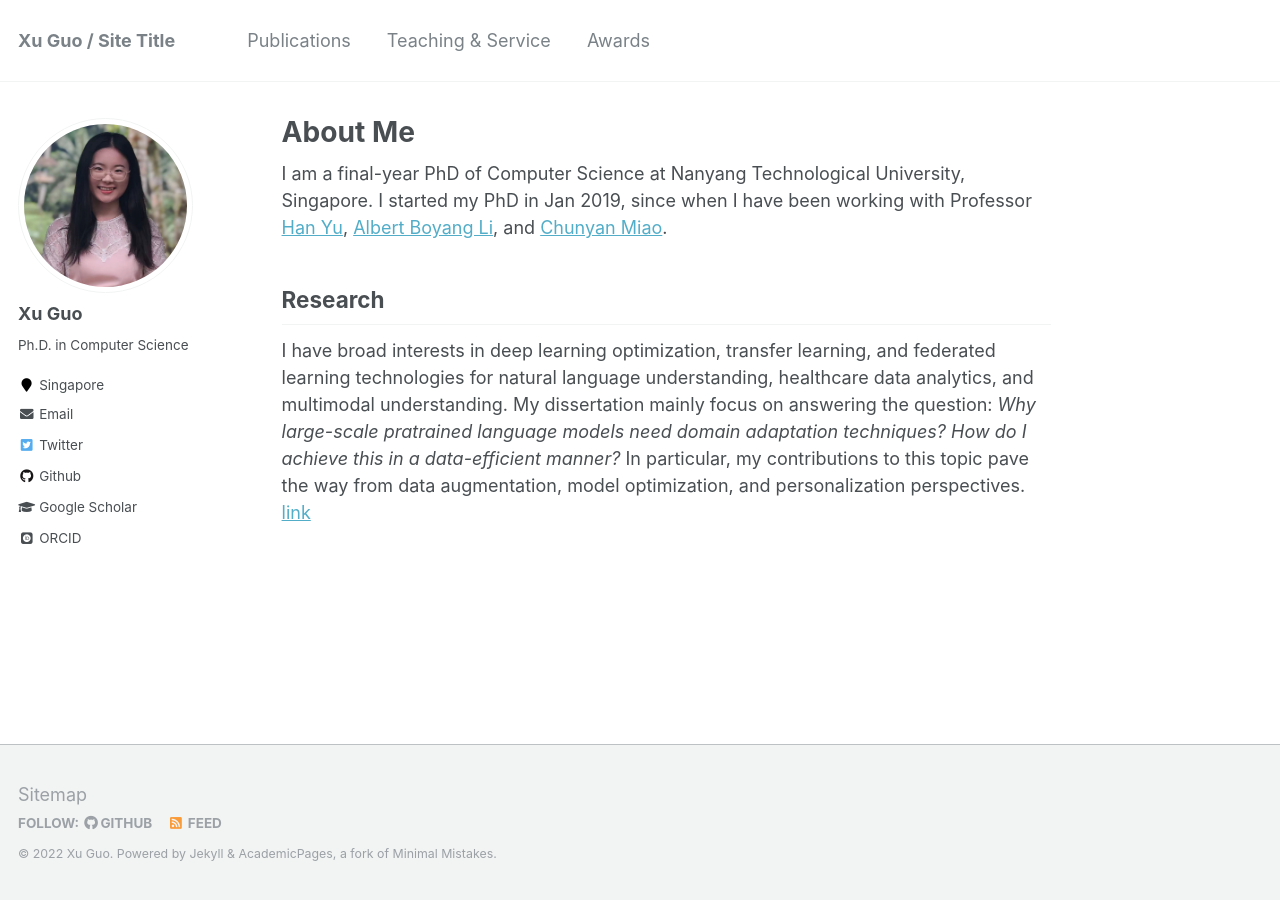
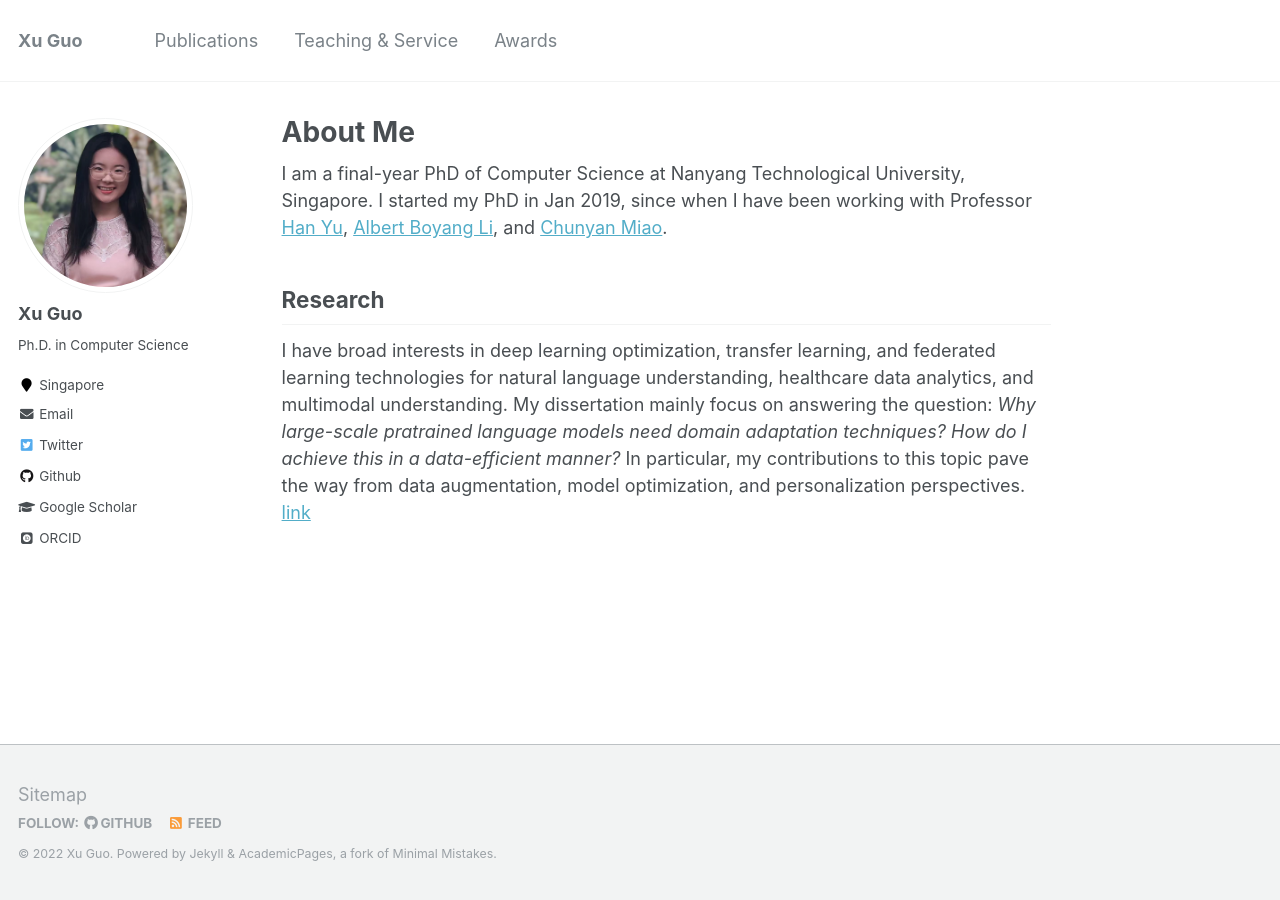
Before and after one commit to guoxuxu/guoxuxu.github.io, a Jekyll site: the page built from _pages/about.md, in a window 1280 px wide. Built offline with Jekyll 4.4.1, drawn with Linux system fonts in a browser that asks for light colours; some web fonts are replaced.

Commit message:
Update _config.yml

```diff
--- a/_config.yml
+++ b/_config.yml
@@ -7,13 +7,13 @@
 
 # Site Settings
 locale                   : "en-US"
-title                    : "Xu Guo / Site Title"
+title                    : "Xu Guo"
 title_separator          : "-"
 name                     : &name "Xu Guo"
 description              : &description "personal description"
-url                      : https://academicpages.github.io # the base hostname & protocol for your site e.g. "https://mmistakes.github.io"
+url                      : https://guoxuxu.github.io # the base hostname & protocol for your site e.g. "https://mmistakes.github.io"
 baseurl                  : "" # the subpath of your site, e.g. "/blog"
-repository               : "academicpages/academicpages.github.io"
+repository               : "guoxuxu/guoxuxu.github.io"
 teaser                   :  # filename of teaser fallback teaser image placed in /images/, .e.g. "500x300.png"
 breadcrumbs              : false # true, false (default)
 words_per_minute         : 160
```
